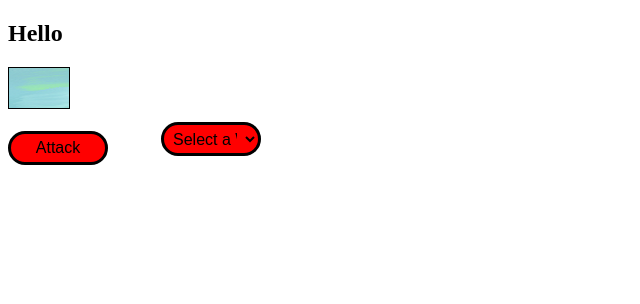
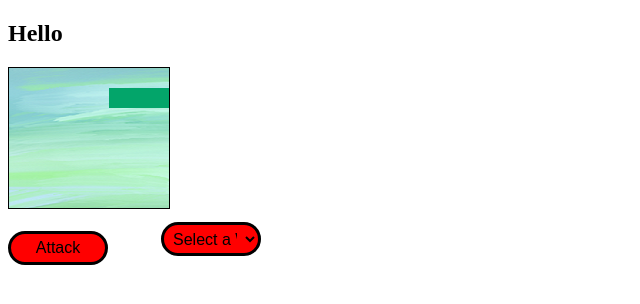
Before and after one commit to Mary-Phelan/Strategy-Game, a website: page game.html in a window 1280 px wide. Shown: the whole page, without its empty margins (0-640 px from the left). Drawn offline with Linux system fonts and the light colour scheme.

Commit message:
Update game.html

```diff
--- a/game.html
+++ b/game.html
@@ -40,7 +40,7 @@
 
 <body>
     <h2 id="gamerTag">Hello</h2>
-    <canvas id="the_canvas" width="60%" height="40%"
+    <canvas id="the_canvas" width="160%" height="140%"
         style="border: black 1px solid; background: url('./img/poke_bg2.png');">
         Oops! looks like your browser does not support canvas tag
     </canvas>
```
